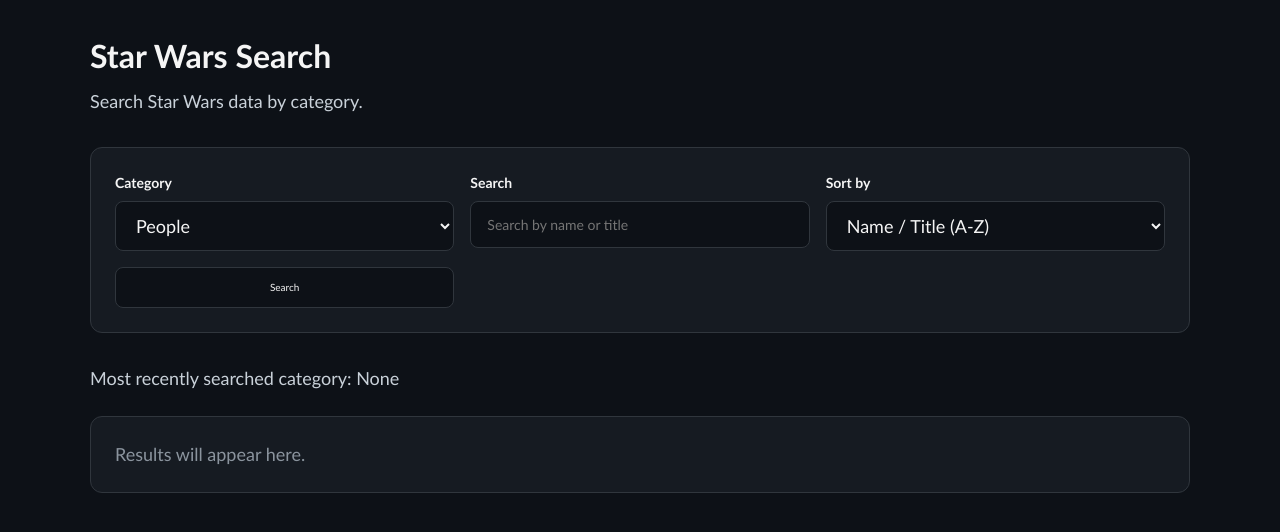
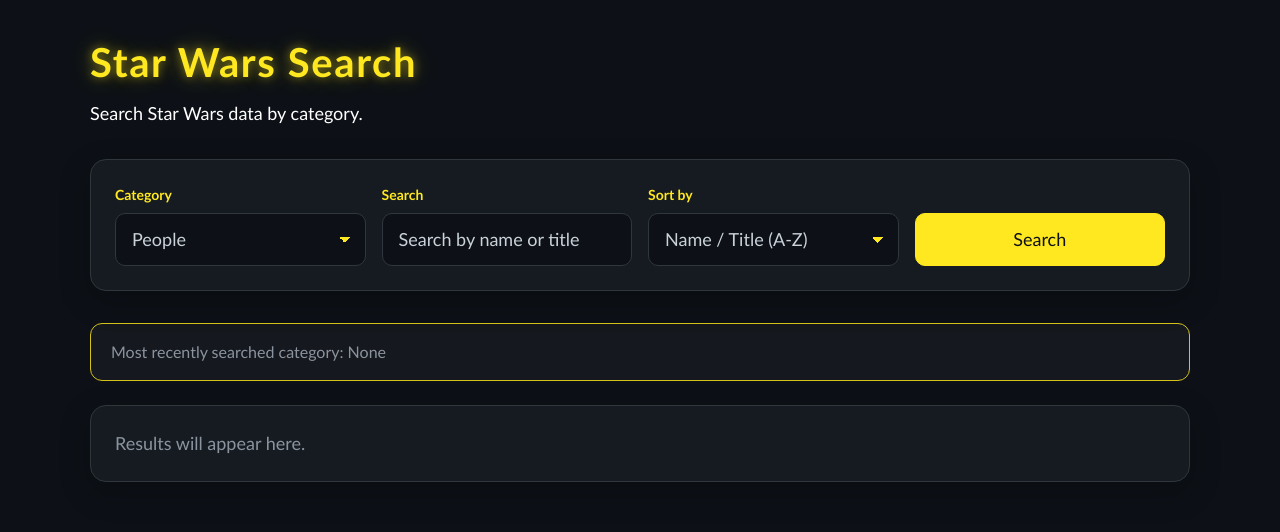
Before and after one commit to TashaRolland92/swapi, a Next.js app: page / in a window 1280 px wide. Shown: the top 532 px of the page. Built offline with nearby package versions, Linux system fonts and the light colour scheme.

Commit message:
Refine SWAPI UI

```diff
--- a/src/app/globals.css
+++ b/src/app/globals.css
@@ -1,7 +1,7 @@
 * {
+    margin: 0;
+	padding: 0;
 	box-sizing: border-box;
-	margin: 0;
-	padding: 0;
 }
 
 html,
@@ -10,11 +10,11 @@
 }
 
 body {
-	font-family: 'Gill Sans', 'Gill Sans MT', Calibri, 'Trebuchet MS', sans-serif, sans-serif;
-	background-color: #0d1117;
-	color: #f5f5f5;
+	color:#FFF;
+    font-size: 10px;
 	line-height: 1.5;
-    font-size: 10px;
+    background-color: #0D1117;
+	font-family: 'Gill Sans', 'Gill Sans MT', Calibri, 'Trebuchet MS', sans-serif;
 }
 
 a {
@@ -28,16 +28,16 @@
 	font: inherit;
 }
 
-label, input{
+label {
     font-size: 1.4em;
 }
 
-p, select{
+p, select, button, input{
     font-size:1.8em;
 }
 
-/* @media (prefers-color-scheme: dark) {
+@media (prefers-color-scheme: dark) {
   html {
     color-scheme: dark;
   }
-} */
+}
--- a/src/app/page.module.css
+++ b/src/app/page.module.css
@@ -1,6 +1,17 @@
 .page {
+	--bg: #0D1117;
+	--panel: #161B22;
+	--panel-border: #30363D;
+	--text: #C9D1D9;
+	--muted: #8B949E;
+	--accent: #FFE81F;
+	--accent-dark: #D4C11A;
+	--white: #FFF;
+	--shadow: 0 10px 30px rgba(0, 0, 0, 0.25);
+
 	min-height: 100vh;
 	padding: 2rem 1rem;
+    background: var(--bg);
 }
 
 .container {
@@ -8,82 +19,163 @@
 	margin: 0 auto;
 }
 
-.header {
-	margin-bottom: 2rem;
+.header{
+    margin-bottom: 2rem;
 }
 
 .title {
-	font-size: 2rem;
 	margin-bottom: 0.5rem;
-}
-
-.description {
-	color: #c9d1d9;
+	font-size: 2.5rem;
+	font-weight: 800;
+	letter-spacing: 0.04em;
+	color: var(--accent);
+	text-shadow:
+		0 0 10px rgba(255, 232, 31, 0.45),
+		0 0 22px rgba(255, 232, 31, 0.28),
+		0 0 40px rgba(255, 232, 31, 0.12);
 }
 
 .controls {
 	display: grid;
 	gap: 1rem;
+	padding: 1.5rem;
 	margin-bottom: 2rem;
-	padding: 1.5rem;
-	background-color: #161b22;
-	border: 1px solid #30363d;
-	border-radius: 12px;
+	border-radius: 16px;
+	box-shadow: var(--shadow);
+	background-color: var(--panel);
+	border: 1px solid var(--panel-border);
 }
 
 .fieldGroup {
+	gap: 0.5rem;
 	display: flex;
 	flex-direction: column;
-	gap: 0.5rem;
+    justify-content: flex-end;
 }
 
 .label {
 	font-weight: 600;
+    color: var(--accent);
 }
 
 .input,
-.select {
+.select,
+.button {
+	width: 100%;
+	color: var(--text);
+	border-radius: 10px;
 	padding: 0.75rem 1rem;
-	border: 1px solid #30363d;
-	border-radius: 8px;
-	background-color: #0d1117;
-	color: #f5f5f5;
+	background-color: var(--bg);
+	border: 1px solid var(--panel-border);
+	transition: border-color 0.2s ease, box-shadow 0.2s ease, transform 0.2s ease;
 }
 
 .input:focus,
-.select:focus {
-	outline: 2px solid #58a6ff;
-	outline-offset: 2px;
+.select:focus{
+	outline: none;
+	border-color: var(--accent);
+	box-shadow: 0 0 0 3px rgba(255, 232, 31, 0.18);
 }
 
-.meta {
+.input::placeholder{
+    color: var(--text)
+}
+
+.select{
+    appearance: none;
+    padding-right: 2.75rem;
+	background-image: linear-gradient(45deg, transparent 50%, var(--accent) 50%),
+		linear-gradient(135deg, var(--accent) 50%, transparent 50%);
+	background-position:
+		calc(100% - 20px) 50%,
+		calc(100% - 14px) 50%;
+	background-size: 6px 6px, 6px 6px;
+	background-repeat: no-repeat;
+}
+
+.button {
+	cursor: pointer;
+	color: var(--bg);
+	background-color: var(--accent);
+	border: 1px solid var(--accent);
+    transition: background .2s ease-in;
+}
+
+.button:hover {
+	background-color: var(--accent-dark);
+	border-color: var(--accent-dark);
+}
+
+.button:focus {
+	outline: none;
+	border-color: var(--accent);
+}
+
+.search_summary {
+	gap: 0.5rem;
+	display: grid;
+	color: var(--text);
+	padding: 1rem 1.25rem;
 	margin-bottom: 1.5rem;
-	color: #c9d1d9;
+	border-radius: 12px;
+	border: 1px solid var(--accent-dark);
+	background-color: rgba(255, 255, 255, 0.03);
+}
+
+.search_summary p {
+	margin: 0;
+}
+
+.search_summary p:first-child {
+	color: var(--muted);
+	font-size: 0.95rem;
+}
+
+.search_summary p:last-child {
+	font-size: 1rem;
+	font-weight: 500;
+}
+
+.italic{
+    font-style: italic;
+}
+
+.bold{
+    font-weight: bold;
+}
+
+.result_placeholder {
+	color: var(--muted);
 }
 
 .results {
 	padding: 1.5rem;
-	background-color: #161b22;
-	border: 1px solid #30363d;
-	border-radius: 12px;
+	border-radius: 16px;
+	box-shadow: var(--shadow);
+	background-color: var(--panel);
+	border: 1px solid var(--panel-border);
 }
 
-.placeholder {
-	color: #8b949e;
+.results > ul{
+    font-size: 1.6em;
+    margin-left: 1.5rem;
 }
 
-.transportItem {
-	padding: 0.5rem;
+.transport_item {
+	gap: 0.5rem;
+	display: grid;
+	padding: 1rem;
+	list-style: none;
 	margin-bottom: 1rem;
-	border-bottom: 1px solid #ddd;
-	list-style: none;
+    font-family: 'Arial', sans-serif;
 }
 
-.transportItem li {
-	margin: 0.25rem 0;
+.transport_item li {
+	margin: 0;
+	color: var(--text);
 }
 
-.loadingState {
+.loading_state {
 	display: flex;
 	flex-direction: column;
 	align-items: center;
@@ -94,10 +186,10 @@
 .spinner {
 	width: 2rem;
 	height: 2rem;
+	border-radius: 50%;
+	border-top: 3px solid var(--white);
+	animation: spin 0.8s linear infinite;
 	border: 3px solid rgba(255, 255, 255, 0.2);
-	border-top: 3px solid #ffffff;
-	border-radius: 50%;
-	animation: spin 0.8s linear infinite;
 }
 
 @keyframes spin {
@@ -108,6 +200,10 @@
 
 @media (min-width: 768px) {
 	.controls {
-		grid-template-columns: repeat(3, 1fr);
+		grid-template-columns: repeat(4, 1fr);
 	}
+
+    .transport_item{
+        grid-template-columns: repeat(2, 1fr);
+    }
 }
--- a/src/app/page.tsx
+++ b/src/app/page.tsx
@@ -25,15 +25,15 @@
 };
 
 const TransportItem = ({ item }: TransportProps) => (
-    <ul className={styles.transportItem}>
-        <li><strong>Name:</strong> {item.name}</li>
-        <li><strong>Model:</strong> {item.model}</li>
-        <li><strong>Manufacturer:</strong> {item.manufacturer}</li>
-        <li><strong>Cost:</strong> {item.cost_in_credits}</li>
-        <li><strong>Length:</strong> {item.length}</li>
-        <li><strong>Crew:</strong> {item.crew}</li>
-        <li><strong>Passengers:</strong> {item.passengers}</li>
-        <li><strong>Cargo capacity:</strong> {item.cargo_capacity}</li>
+    <ul className={styles.transport_item}>
+        <li><span className={styles.bold}>Name:</span> {item.name}</li>
+        <li><span className={styles.bold}>Model:</span> {item.model}</li>
+        <li><span className={styles.bold}>Manufacturer:</span> {item.manufacturer}</li>
+        <li><span className={styles.bold}>Cost:</span> {item.cost_in_credits}</li>
+        <li><span className={styles.bold}>Length:</span> {item.length}</li>
+        <li><span className={styles.bold}>Crew:</span> {item.crew}</li>
+        <li><span className={styles.bold}>Passengers:</span> {item.passengers}</li>
+        <li><span className={styles.bold}>Cargo capacity:</span> {item.cargo_capacity}</li>
     </ul>
 );
 
@@ -200,7 +200,7 @@
 
                     <div className={styles.fieldGroup}>
                         <button
-                            className={styles.input} // can reuse input style for simplicity - change later
+                            className={styles.button} // can reuse input style for simplicity - change later
                             type="button"
                             onClick={handleSearch}
                         >
@@ -209,16 +209,16 @@
                     </div>
                 </section>
 
-                <section className={styles.meta} aria-live="polite">
+                <section className={styles.search_summary} aria-label="Search summary" aria-live="polite">
                     <p>Most recently searched category:{' '} {recentCategory ? recentCategory : 'None'}</p>
 
                     {!loading && !error && results.length > 0 && (
                         <p>
-                            Showing {results.length} result{results.length === 1 ? '' : 's'} for{' '}
-                            <strong>{activeCategory}</strong>
+                            Showing {results.length} result{results.length === 1 ? '' : 's'} for:{' '}
+                            <span className={styles.italic}>{activeCategory}</span>
                             {activeSearch ? (
                                 <>
-                                    {' '}matching <strong>{activeSearch}</strong>
+                                    {' '}matching <span className={styles.italic}>{activeSearch}</span>
                                 </>
                             ) : (
                                 ' (all items)'
@@ -229,20 +229,20 @@
 
                 <section className={styles.results} aria-live="polite">
                     {loading ? (
-                        <div className={styles.loadingState}>
+                        <div className={styles.loading_state}>
                             <div className={styles.spinner} aria-hidden="true"></div>
                             <p className={styles.placeholder}>Loading search results...</p>
                         </div>
                     ) : error ? (
                         <p className={styles.error}>Error: {error}</p>
                     ) : results.length === 0 ? (
-                        <p className={styles.placeholder}>
+                        <p className={styles.result_placeholder}>
                             {hasSearched ? 'No results found for your search.' : 'Results will appear here.'}
                         </p>
                     ) : (
-                        <ul>
+                        <ul className={styles.result_list}>
                             {results.map((item: any, i) => (
-                                <li key={i}>
+                                <li key={i} className={styles.result_item}>
                                     {activeCategory === 'vehicles' || activeCategory === 'starships' ? (
                                         <TransportItem item={item} />
                                     ) : (
```
